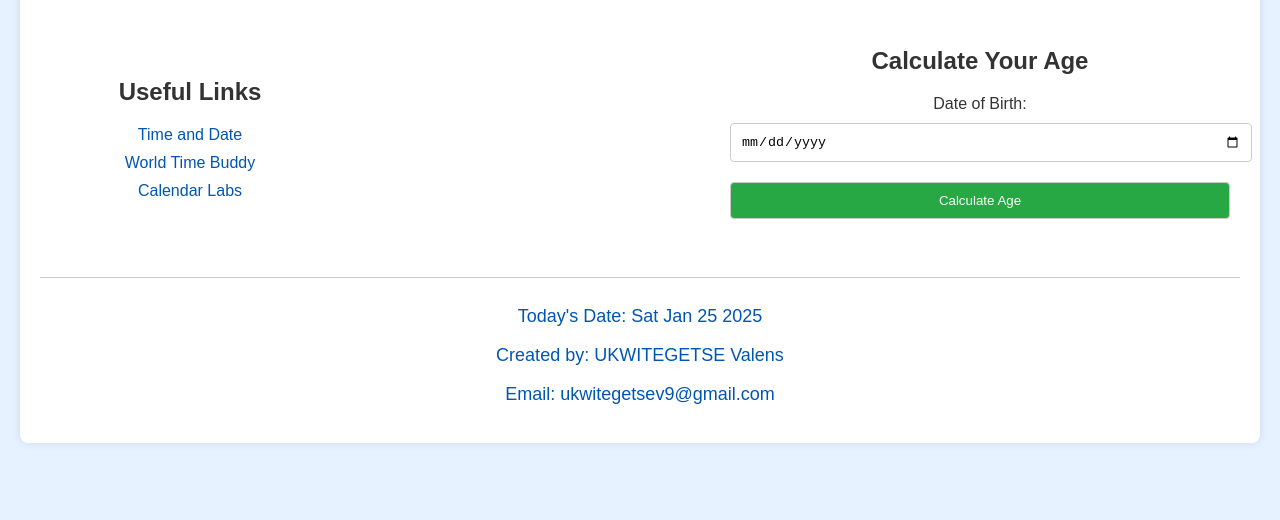
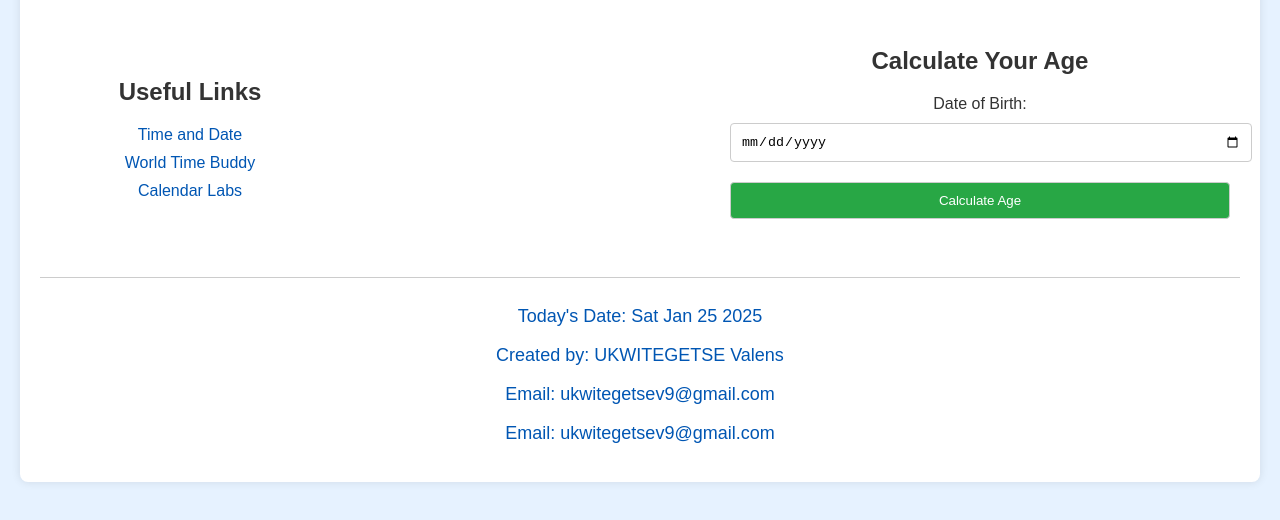
Before and after one commit to ukvalens/CODEALPHA, a plain HTML site: page index.html in a window 1280 px wide. Shown: the part 124-644 px from the top of the page. Drawn offline with Linux system fonts and the light colour scheme; files that its build step writes are made by us from their sources; files whose address does not match are found by name.

Commit message:
some changes

```diff
--- a/index.html
+++ b/index.html
@@ -35,6 +35,7 @@
       <p>Today's Date: <span id="today-date"></span></p>
       <p>Created by: UKWITEGETSE Valens</p>
       <p>Email: ukwitegetsev9@gmail.com</p>
+      <p>Email: ukwitegetsev9@gmail.com</p>
     </footer>
   </div>
   <script src="calculator.js"></script>
```
